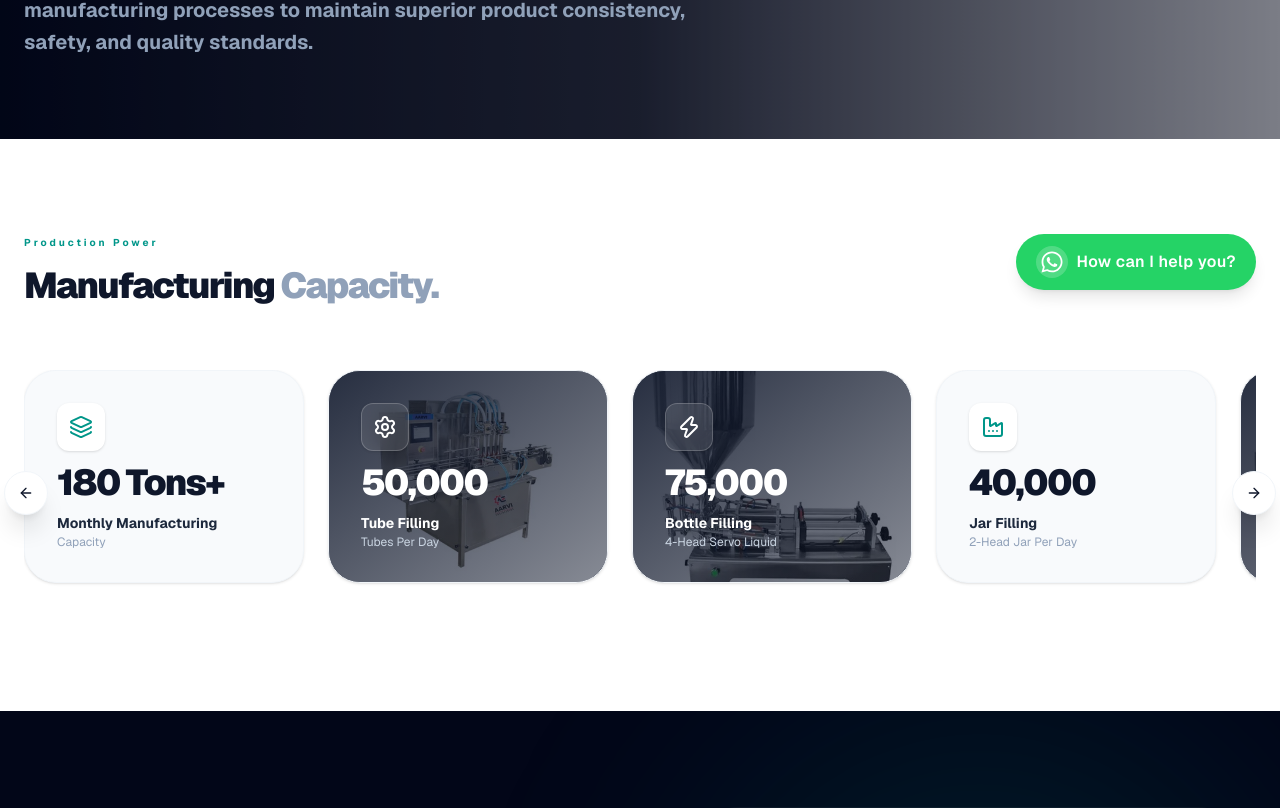
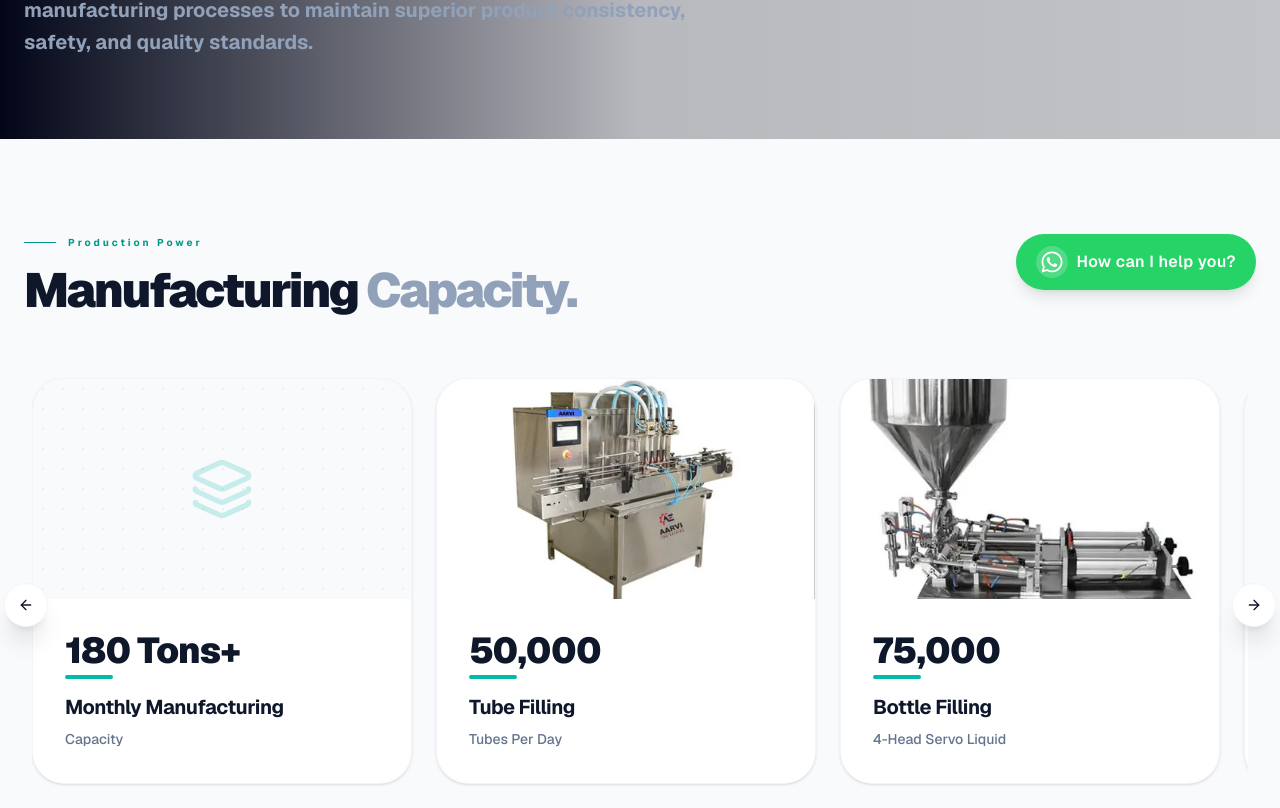
Before and after one commit to digitalsolution360web/doctor-project, a Next.js app: page /infrastructure in a window 1280 px wide. Shown: the part 472-1280 px from the top of the page. Built offline with nearby package versions, Linux system fonts and the light colour scheme.

Commit message:
New updated

```diff
--- a/app/(website)/infrastructure/page.tsx
+++ b/app/(website)/infrastructure/page.tsx
@@ -70,42 +70,70 @@ const statsData = [
 
 function StatCarousel() {
   return (
-    <section className="py-24 bg-white relative overflow-hidden">
+    <section className="py-24 bg-slate-50 relative overflow-hidden">
       <div className="container mx-auto px-4 md:px-6 relative z-10">
         <div className="mb-16">
-          <h2 className="text-[10px] font-bold text-teal-600 tracking-[0.3em] uppercase mb-4">Production Power</h2>
-          <h3 className="text-2xl md:text-4xl font-black text-slate-900 tracking-tighter uppercase">Manufacturing <span className="text-slate-400">Capacity.</span></h3>
+          <h2 className="text-[10px] font-bold text-teal-600 tracking-[0.3em] uppercase mb-4 flex items-center">
+            <span className="w-8 h-[1px] bg-teal-600 mr-3"></span>
+            Production Power
+          </h2>
+          <h3 className="text-3xl md:text-5xl font-black text-slate-900 tracking-tighter uppercase leading-none">
+            Manufacturing <span className="text-slate-400">Capacity.</span>
+          </h3>
         </div>
-        <div className="relative group">
-          <div id="stats-carousel" className="flex gap-6 overflow-x-auto no-scrollbar scroll-smooth pb-8 snap-x snap-mandatory">
+
+        <div className="relative group px-2">
+          <div
+            id="stats-carousel"
+            className="flex gap-6 overflow-x-auto no-scrollbar scroll-smooth pb-12 snap-x snap-mandatory"
+          >
             {statsData.map((stat, i) => (
-              <div key={i} className={`min-w-[240px] md:min-w-[280px] p-8 rounded-[32px] border border-slate-100 group/card transition-all duration-700 snap-center shadow-sm hover:shadow-2xl flex flex-col gap-3 relative overflow-hidden ${stat.img ? 'bg-slate-900' : 'bg-slate-50 hover:bg-slate-900'} hover:shadow-teal-900/20`}>
-                {stat.img && (
-                  <>
+              <div
+                key={i}
+                className="min-w-[300px] md:min-w-[380px] bg-white rounded-[32px] overflow-hidden border border-slate-100 group/card transition-all duration-500 snap-center shadow-sm flex flex-col"
+              >
+                {/* Image Section */}
+                <div className="relative h-[220px] w-full overflow-hidden bg-slate-100">
+                  {stat.img ? (
                     <Image
                       src={stat.img}
                       alt={stat.title}
                       fill
-                      className="object-cover transition-transform duration-1000 group-hover/card:scale-110 opacity-50 group-hover/card:opacity-40"
+                      className="object-cover"
                     />
-                    <div className="absolute inset-0 bg-gradient-to-br from-slate-900/80 via-slate-900/40 to-transparent z-0 transition-opacity duration-700 group-hover/card:opacity-90" />
-                  </>
-                )}
-                <div className="relative z-10 flex flex-col gap-3 h-full">
-                  <div className={`w-12 h-12 rounded-xl flex items-center justify-center shadow-sm transition-all duration-500 ${stat.img ? 'bg-white/10 backdrop-blur-md border border-white/20 group-hover/card:bg-teal-600' : 'bg-white group-hover/card:bg-teal-600'}`}>
-                    <stat.icon className={`w-6 h-6 transition-colors ${stat.img ? 'text-white' : 'text-teal-600 group-hover/card:text-white'}`} />
+                  ) : (
+                    <div className="w-full h-full bg-slate-50 flex items-center justify-center relative overflow-hidden">
+                      <div className="absolute inset-0 opacity-5" style={{ backgroundImage: 'radial-gradient(#000000 1px, transparent 1px)', backgroundSize: '20px 20px' }}></div>
+                      <stat.icon className="w-16 h-16 text-teal-500/20 relative z-10" />
+                    </div>
+                  )}
+
+                  {/* Floating Icon Badge */}
+
+                </div>
+
+                {/* Content Section */}
+                <div className="p-8 flex flex-col flex-grow">
+                  <div className="mb-4">
+                    <p className="text-4xl font-black tracking-tight text-slate-900 mb-1">
+                      <CountUp target={stat.num} suffix={stat.suffix} />
+                    </p>
+                    <div className="h-1 w-12 bg-teal-500 rounded-full"></div>
                   </div>
-                  <p className={`text-4xl font-black tracking-tighter transition-colors ${stat.img ? 'text-white' : 'text-slate-900 group-hover/card:text-white'}`}>
-                    <CountUp target={stat.num} suffix={stat.suffix} />
-                  </p>
+
                   <div className="mt-auto">
-                    <p className={`text-sm font-bold transition-colors leading-tight ${stat.img ? 'text-white' : 'text-slate-800 group-hover/card:text-white'}`}>{stat.title}</p>
-                    <p className={`text-xs mt-0.5 transition-colors ${stat.img ? 'text-slate-300' : 'text-slate-400 group-hover/card:text-slate-400'}`}>{stat.sub}</p>
+                    <h4 className="text-xl font-bold text-slate-900 leading-tight mb-2 uppercase tracking-tight">
+                      {stat.title}
+                    </h4>
+                    <p className="text-slate-500 text-sm font-medium leading-relaxed">
+                      {stat.sub}
+                    </p>
                   </div>
                 </div>
               </div>
             ))}
           </div>
+
           {/* Left Arrow */}
           <button
             onClick={() => { const el = document.getElementById('stats-carousel'); if (el) el.scrollBy({ left: -300, behavior: 'smooth' }); }}
@@ -113,6 +141,7 @@ function StatCarousel() {
           >
             <ArrowRight className="w-4 h-4 rotate-180" />
           </button>
+
           {/* Right Arrow */}
           <button
             onClick={() => { const el = document.getElementById('stats-carousel'); if (el) el.scrollBy({ left: 300, behavior: 'smooth' }); }}
@@ -255,7 +284,7 @@ export default function InfrastructurePage() {
     <div className="flex flex-col min-h-screen bg-white pt-20">
       {/* Hero Section */}
       <section className="relative min-h-[60vh] py-20 flex items-center overflow-hidden bg-slate-950 text-white">
-        <div className="absolute inset-0 z-0">
+        <div className="absolute inset-0 z-0 ">
           <Image
             src="/infrastructure-banner.webp"
             alt="Factory Infrastructure"
@@ -264,8 +293,8 @@ export default function InfrastructurePage() {
             className="object-cover opacity-80 mix-blend-overlay"
             priority
           />
-          <div className="absolute inset-0 bg-gradient-to-r from-slate-950 via-slate-950/80 to-transparent"></div>
-          <div className="absolute inset-0 bg-slate-950/40"></div>
+          <div className="absolute inset-0 bg-gradient-to-r from-slate-950 via-slate-950/5 to-transparent"></div>
+          <div className="absolute inset-0 bg-slate-950/5"></div>
         </div>
 
         <div className="container mx-auto px-4 md:px-6 relative z-10">
```
